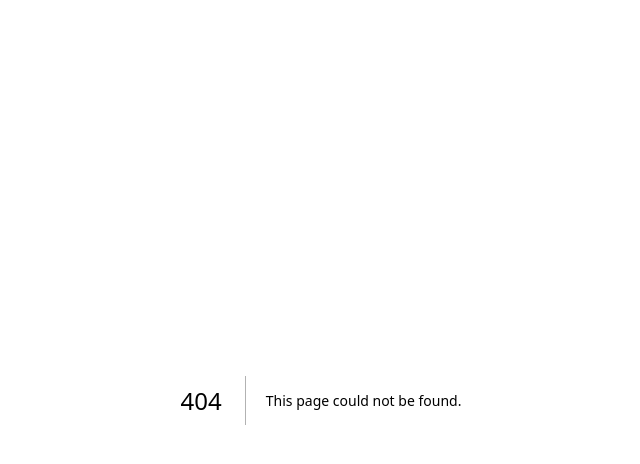
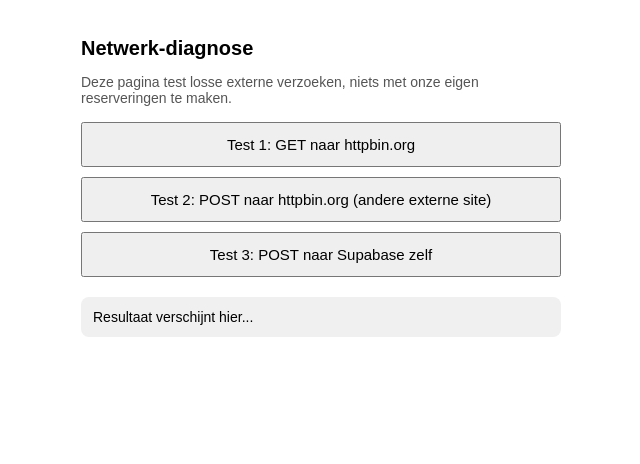
Before and after one commit to Eddy-Ceulemans/Ts-Place-reserveringen, a Next.js app: page /test in a window 1280 px wide. Before the commit this address had no page. Shown: the top 464 px of the page, without its empty margins (319-959 px from the left). Built offline with nearby package versions, Linux system fonts and the light colour scheme.

Commit message:
Diagnostische testpagina toegevoegd

```diff
--- a/app/layout.js
+++ b/app/layout.js
@@ -1,6 +1,20 @@
 export const metadata = {
-  title: "Café T's Place · Biljartreserveringen",
+  title: "Café T's Place - PDB · Biljartreserveringen",
   description: "Reserveer de Wit of Zwart biljarttafel bij Café T's Place.",
+  manifest: "/manifest.json",
+  themeColor: "#1B4332",
+  appleWebApp: {
+    capable: true,
+    statusBarStyle: "default",
+    title: "T's Place",
+  },
+  icons: {
+    icon: [
+      { url: "/icon-192.png", sizes: "192x192", type: "image/png" },
+      { url: "/icon-512.png", sizes: "512x512", type: "image/png" },
+    ],
+    apple: "/apple-touch-icon.png",
+  },
 };
 
 export default function RootLayout({ children }) {
--- /dev/null
+++ b/app/test/page.js
@@ -0,0 +1,73 @@
+"use client";
+
+import React, { useState } from "react";
+
+// Temporary diagnostic page: tests whether this device/browser can send a
+// POST request to ANY external site at all, completely unrelated to
+// Supabase. Visit /test on the live site to use it. Safe to delete this
+// whole app/test folder once the "Load failed" issue is resolved.
+export default function TestPage() {
+  const [result, setResult] = useState("");
+  const [busy, setBusy] = useState(false);
+
+  async function runTest(url, label) {
+    setBusy(true);
+    setResult(`Bezig met testen: ${label}...`);
+    try {
+      const res = await fetch(url, {
+        method: "POST",
+        headers: { "Content-Type": "application/json" },
+        body: JSON.stringify({ test: "hello" }),
+      });
+      setResult(`✅ ${label}: gelukt (status ${res.status})`);
+    } catch (err) {
+      setResult(`❌ ${label}: mislukt — ${err.message}`);
+    }
+    setBusy(false);
+  }
+
+  async function runGetTest() {
+    setBusy(true);
+    setResult("Bezig met testen: GET...");
+    try {
+      const res = await fetch("https://httpbin.org/get");
+      setResult(`✅ GET naar httpbin.org: gelukt (status ${res.status})`);
+    } catch (err) {
+      setResult(`❌ GET naar httpbin.org: mislukt — ${err.message}`);
+    }
+    setBusy(false);
+  }
+
+  return (
+    <div style={{ padding: 24, fontFamily: "sans-serif", maxWidth: 480, margin: "0 auto" }}>
+      <h1 style={{ fontSize: 20 }}>Netwerk-diagnose</h1>
+      <p style={{ color: "#555", fontSize: 14 }}>
+        Deze pagina test losse externe verzoeken, niets met onze eigen reserveringen te maken.
+      </p>
+      <div style={{ display: "flex", flexDirection: "column", gap: 10, marginTop: 16 }}>
+        <button disabled={busy} onClick={runGetTest} style={{ padding: 12, fontSize: 15 }}>
+          Test 1: GET naar httpbin.org
+        </button>
+        <button
+          disabled={busy}
+          onClick={() => runTest("https://httpbin.org/post", "POST naar httpbin.org")}
+          style={{ padding: 12, fontSize: 15 }}
+        >
+          Test 2: POST naar httpbin.org (andere externe site)
+        </button>
+        <button
+          disabled={busy}
+          onClick={() =>
+            runTest(`${process.env.NEXT_PUBLIC_SUPABASE_URL}/rest/v1/reservations`, "POST naar Supabase (zonder data)")
+          }
+          style={{ padding: 12, fontSize: 15 }}
+        >
+          Test 3: POST naar Supabase zelf
+        </button>
+      </div>
+      <p style={{ marginTop: 20, padding: 12, background: "#f0f0f0", borderRadius: 8, fontSize: 14 }}>
+        {result || "Resultaat verschijnt hier..."}
+      </p>
+    </div>
+  );
+}
```
